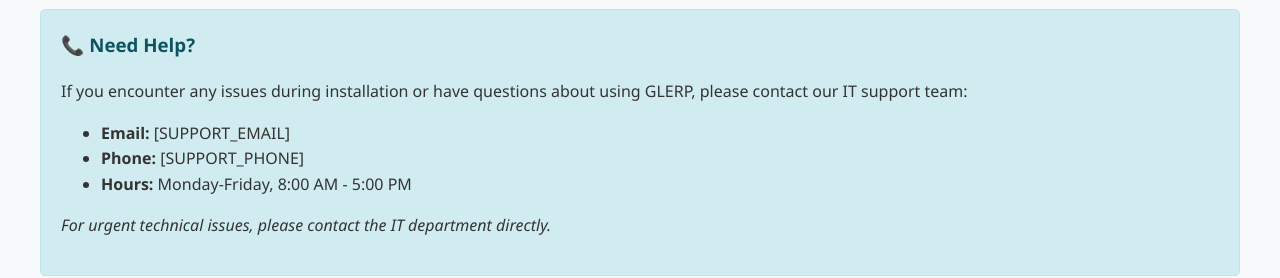
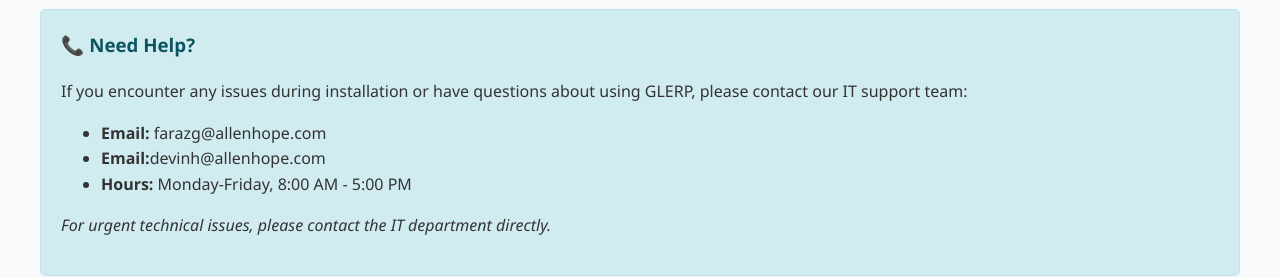
Before and after one commit to faraz07-AI/erpwebsite, a plain HTML site: page index.html in a window 1280 px wide. Shown: the part 2360-2638 px from the top of the page. Drawn offline with Linux system fonts and the light colour scheme.

Commit message:
intial website push contact updates

```diff
--- a/index.html
+++ b/index.html
@@ -197,8 +197,8 @@
         <h3>📞 Need Help?</h3>
         <p>If you encounter any issues during installation or have questions about using GLERP, please contact our IT support team:</p>
         <ul>
-            <li><strong>Email:</strong> [SUPPORT_EMAIL]</li>
-            <li><strong>Phone:</strong> [SUPPORT_PHONE]</li>
+            <li><strong>Email:</strong> farazg@allenhope.com</li>
+            <li><strong>Email:</strong>devinh@allenhope.com</li>
             <li><strong>Hours:</strong> Monday-Friday, 8:00 AM - 5:00 PM</li>
         </ul>
         <p><em>For urgent technical issues, please contact the IT department directly.</em></p>
```
